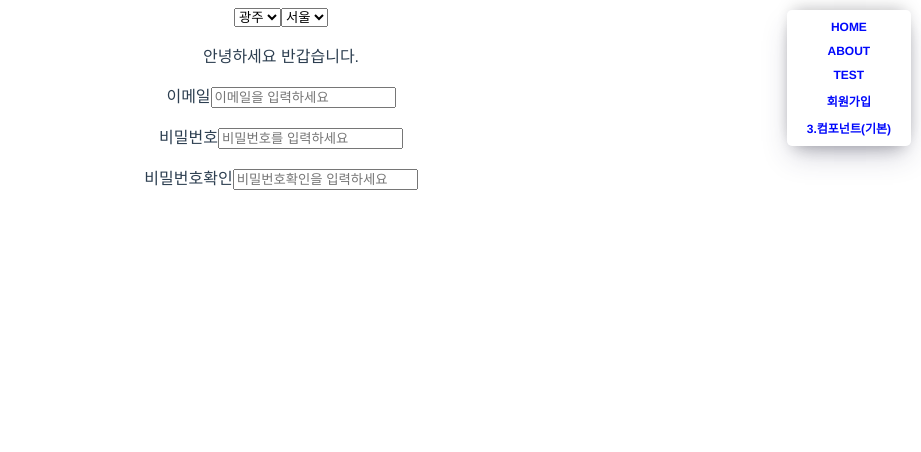
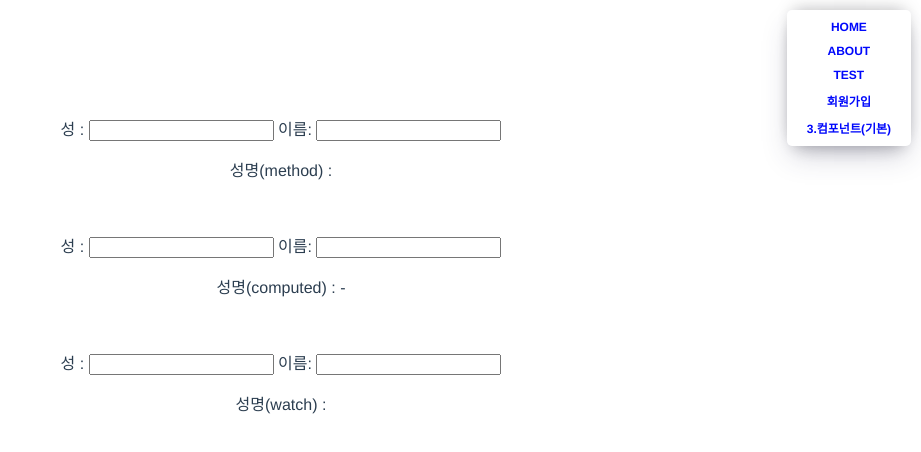
Before and after one commit to ssssRssssungjune/VUE_p, a Vue app: page /test in a window 1280 px wide. Shown: the top 452 px of the page, without its empty margins (359-1280 px from the left). Built offline with nearby package versions, Linux system fonts and the light colour scheme.

Commit message:
이름 한거

```diff
--- a/src/views/TestView.vue
+++ b/src/views/TestView.vue
@@ -1,127 +1,55 @@
 <template>
+  <br><br><br><br><br><br>
   <div class="">
-    <select name="" id="">
-      <option value="서울">서울</option>
-      <option value="부산">부산</option>
-      <option value="대구">대구</option>
-      <option value="수원">수원</option>
-      <option value="광주" selected>광주</option>
-    </select>
-    <select v-model="city" @change="changeCity">
-      <option value="서울">서울</option>
-      <option value="부산">부산</option>
-      <option value="대전">대전</option>
-      <option value="수원">수원</option>
-      <option value="광주">광주</option>
-    </select>
-    <p>{{ message }}</p>
-  </div>
-  <div>
-    <p>
-      <label
-        >이메일<input
-          type="text"
-          placeholder="이메일을 입력하세요"
-          v-model="emailValue"
-          @input="changeEmail" />
-          <p v-if="msgEmail">{{ errPwd }}</p>
-          </label
-      ><span>{{ msgEmail }}</span>
-
-    </p>
-    <p>
-      <label
-        >비밀번호<input
-          type="text"
-          v-model="pwdValue1"
-          @input="changePwd1"
-          placeholder="비밀번호를 입력하세요"
-      /></label>
-      <span>{{ errPwd  }}</span>
-    </p>
-    <p>
-      <label
-        >비밀번호확인<input
-          type="text"
-          v-model="pwdValue2"
-          @input="changePwd2"
-          placeholder="비밀번호확인을 입력하세요"
-      /></label>
-
-    </p>
+    <label > 성 : <input type="text" v-model="familyName1" @input="makeFullName1"></label>
+    <label > 이름: <input type="text" v-model="name1" @input="makeFullName1"> </label>
+    <p>성명(method) : {{ fullName1 }}</p>
+  </div><br><br>
+  <div class="">
+    <label > 성 : <input type="text" v-model="familyName2"></label>
+    <label > 이름: <input type="text" v-model="name2"> </label>
+    <p>성명(computed) : {{ makeFullName2 }}</p>
+  </div><br><br>
+  <div class="">
+    <label > 성 : <input type="text" v-model="familyName3"></label>
+    <label > 이름: <input type="text" v-model="name3"> </label>
+    <p>성명(watch) : {{ fullName3 }}</p>
   </div>
 </template>
 <script>
 export default {
-  name: "TestView",
+  name: 'TestView',
   data() {
     return {
-      city: "서울",
-      message: "안녕하세요 반갑습니다.",
-      emailValue: "",
-      msgEmail: "",
-      errPwd: "",
-      errEmail: "",
-      pwdValue1: "",
-      pwdValue2: "",
+        familyName1:'',
+        name1:'',
+        fullName1:'',
+        familyName2:'',
+        name2:'',
+        familyName3:'',
+        name3:'',
+        fullName3:'',
     };
   },
+  watch:{
+    familyName3(){
+        this.fullName3 = this.familyName3+ ' - ' + this.name3;
+    },
+    name3(){
+        this.fullName3 = this.familyName3+ ' - ' + this.name3;
+    }
+  },
+  computed:{
+    makeFullName2(){
+        return this.familyName2+ ' - ' + this.name2;
+    }
+  },
   methods: {
-    changeEmail() {
-      // this.emailValue이 이메일 형식에 맞는지 체크
-      const emailExp = /^[^\s@]+@[^\s@]+\.[^\s@]+$/; //문자열 + @ + 문자열 + . + 문자열
-      if (this.emailValue.length == 0) {
-        this.msgEmail = "이메일을 입력하세요";
-      } else if (emailExp.test(this.emailValue) == true) {
-        this.msgEmail = "정상적인 이메일 주소입니다.";
-      } else {
-        this.msgEmail = "이메일 주소가 올바르지 않습니다.";
-      }
-    },
-
-    changePwd1() {
-      const pwdRegex = /[@#]/;
-      if (this.pwdValue1 === "") {
-        this.errPwd = "비밀번호를 입력하세요";
-      } else if (pwdRegex.test(this.pwdValue1)) {
-        this.errPwd = "비밀번호에 '@' 또는 '#' 문자는 사용할 수 없습니다.";
-      } else if (this.pwdValue2 === "") {
-        this.errPwd = "비밀번호확인을 입력하세요";
-      } else if (this.pwdValue1.length < 8 || this.pwdValue2.length < 8) {
-        this.errPwd = "비밀번호는 최소 8자리수 이상입니다.";
-      } else if (this.pwdValue1 === this.pwdValue2) {
-        this.errPwd = "비밀번호가 유효합니다.";
-      } else {
-        this.errPwd = "비밀번호가 일치하지 않습니다.";
-      }
-    },
-    changePwd2() {
-      this.changePwd1();
-    },
-
-    changeCity() {
-      switch (this.city) {
-        case "서울":
-          this.message = "안녕하세요 반갑습니다.";
-          break;
-        case "부산":
-          this.message = "안녕하십니꺼 반갑스니더.";
-          break;
-        case "대전":
-          this.message = "안녕하셔유 반가워유.";
-          break;
-        case "수원":
-          this.message = "안녕하세요 반갑습니다.";
-          break;
-        case "광주":
-          this.message = "안녕하시오 반갑소잉.";
-          break;
-        default:
-          this.message = "안녕하세요 반갑습니다.";
-          break;
-      }
-    },
-  },
+    makeFullName1(){
+        this.fullName1 = this.familyName1+ ' - ' + this.name1;
+    }
+  }
 };
 </script>
-<style scoped></style>
+<style scoped>
+</style>
```
